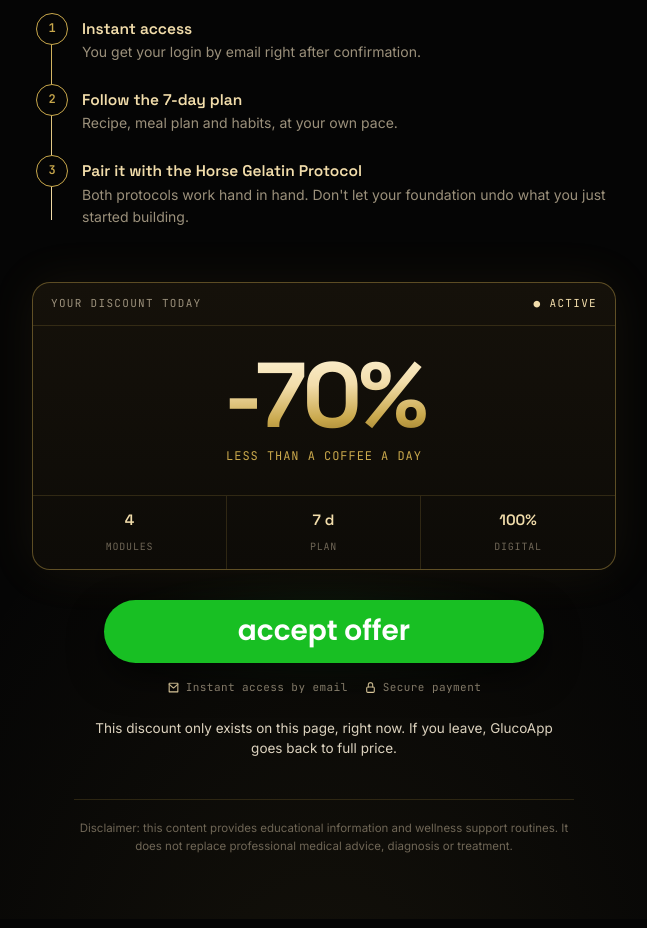
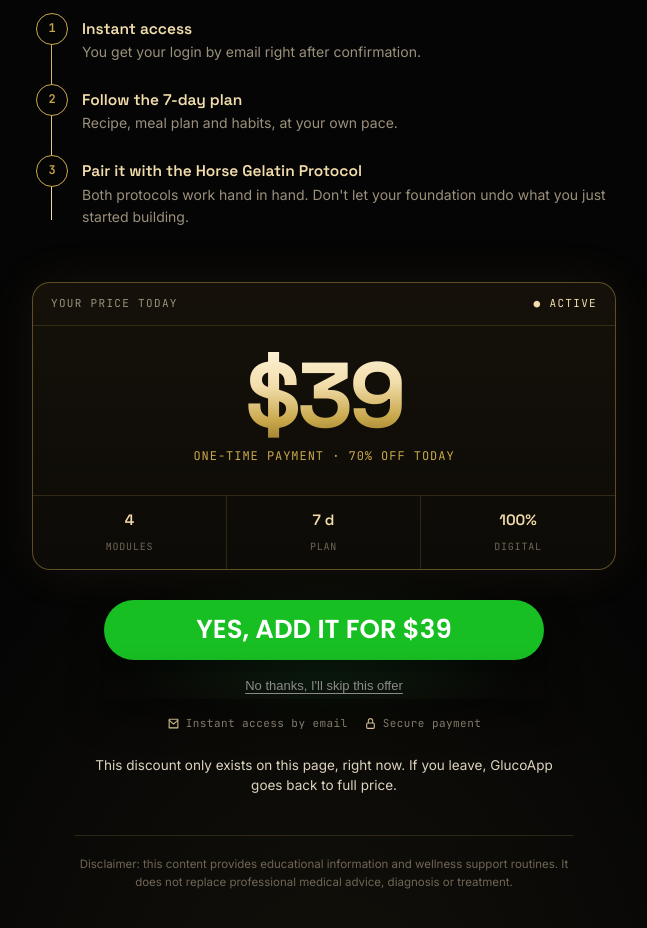
Before and after one commit to philipemdr-ui/gluco-max, a plain HTML site: page index.html in a window 1280 px wide. Shown: the part 2320-3248 px from the top of the page, without its empty margins (316-963 px from the left). Drawn offline with Linux system fonts and the light colour scheme.

Commit message:
Update index.html

```diff
--- a/index.html
+++ b/index.html
@@ -409,10 +409,10 @@
   </ol>
 
   <div class="readout">
-    <div class="head"><span>Your discount today</span><span>● Active</span></div>
+    <div class="head"><span>Your price today</span><span>● Active</span></div>
     <div class="body">
-      <div class="value">-70%</div>
-      <div class="note">Less than a coffee a day</div>
+      <div class="value">$39</div>
+      <div class="note">One-time payment · 70% off today</div>
     </div>
     <div class="specs">
       <div><b>4</b><span>Modules</span></div>
@@ -422,7 +422,7 @@
   </div>
 
   <div class="cta-halo">
-    <button type="button" onclick="acceptUpsell('https://checkout.kashpay.com/u/6a00dfea6fb0ccf4')" style="font-family: 'Poppins'; font-size: 28px; font-weight: 600; line-height: 1.3; color: #ffffff; background-color: #18bf23; border: none; border-radius: 38px; padding: 13px 7%; cursor: pointer; text-align: center; display: block; margin: auto;">accept offer</button>
+    <div style="display: flex; flex-direction: column; align-items: center; gap: 12px;"><button type="button" onclick="acceptUpsell('https://checkout.kashpay.com/u/6a00dfea6fb0ccf4')" style="font-family: 'Poppins'; font-size: 26px; font-weight: 600; line-height: 1.3; color: #ffffff; background-color: #18bf23; border: none; border-radius: 38px; padding: 13px 7%; cursor: pointer; text-align: center; display: block; margin: auto;">YES, ADD IT FOR $39</button><button type="button" onclick="declineUpsell('https://checkout.kashpay.com/u/6a00dfea6fb0ccf4')" style="font-family: \'Inter\', Arial, sans-serif; font-size: 13px; font-weight: 400; color: #8a8a8a; background: none; border: none; padding: 6px; cursor: pointer; text-decoration: underline; text-underline-offset: 3px; display: block; margin: auto;">No thanks, I'll skip this offer</button></div>
   </div>
   <div class="microcopy">
     <span><svg viewBox="0 0 24 24" fill="none" stroke="currentColor" stroke-width="2" stroke-linecap="round" stroke-linejoin="round" aria-hidden="true"><path d="M4 4h16v16H4z"/><path d="m4 6 8 7 8-7"/></svg>Instant access by email</span>
```
